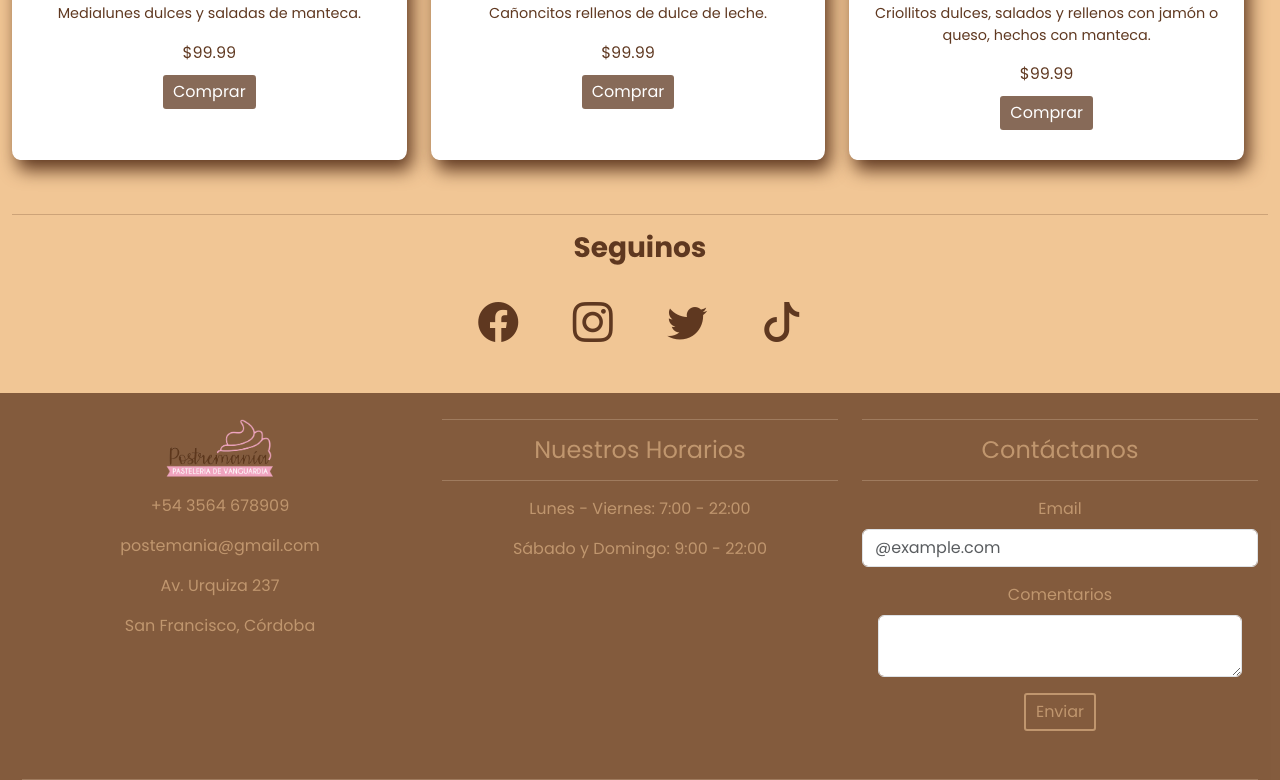
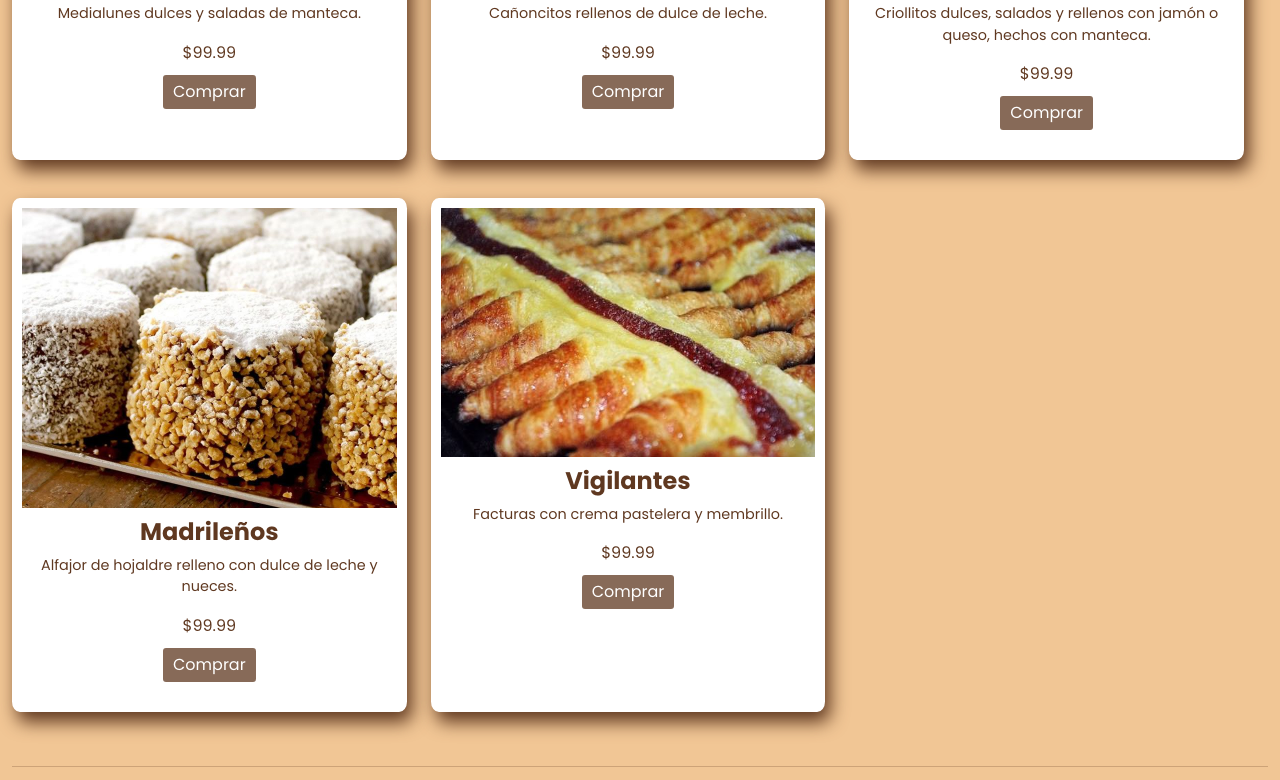
Before and after one commit to irinag00/PF-DesarrolloWeb-Gorlino, a website: page pages/panaderia.html in a window 1280 px wide. Shown: the part 497-1277 px from the top of the page. Drawn offline with nearby package versions, Linux system fonts and the light colour scheme.

Commit message:
mas productos agregados

```diff
--- a/pages/panaderia.html
+++ b/pages/panaderia.html
@@ -92,6 +92,24 @@
           <a href="#" class="boton-comprar">Comprar</a>
         </div>
       </div>
+      <div class="col-md-4 col-sm-12 container-productos">
+        <div class="caja-producto h-100 container-fluid">
+          <img src="../img/alfajores-de-hojaldre-con-dulce-de-leche-almendra-o-coco-1.jpg" alt="alfajor madrileño">
+          <h4>Madrileños</h4>
+          <p>Alfajor de hojaldre relleno con dulce de leche y nueces.</p>
+          <span class="precio">$99.99</span>
+          <a href="#" class="boton-comprar">Comprar</a>
+        </div>
+      </div>
+      <div class="col-md-4 col-sm-12 container-productos">
+        <div class="caja-producto h-100 container-fluid">
+          <img src="../img/res_1449624124-1448499430-Facturas 1.jpeg" alt="facturas de membrillo y crema pastelera">
+          <h4>Vigilantes</h4>
+          <p>Facturas con crema pastelera y membrillo.</p>
+          <span class="precio">$99.99</span>
+          <a href="#" class="boton-comprar">Comprar</a>
+        </div>
+      </div>
     </div>
 
     <div class="container-fluid container-redes">
```
Also changed, not shown: img/alfajores-de-hojaldre-con-dulce-de-leche-almendra-o-coco-1.jpg (added), img/cuerno (2).png (deleted), img/res_1449624124-1448499430-Facturas 1.jpeg (added), 1 other file.
